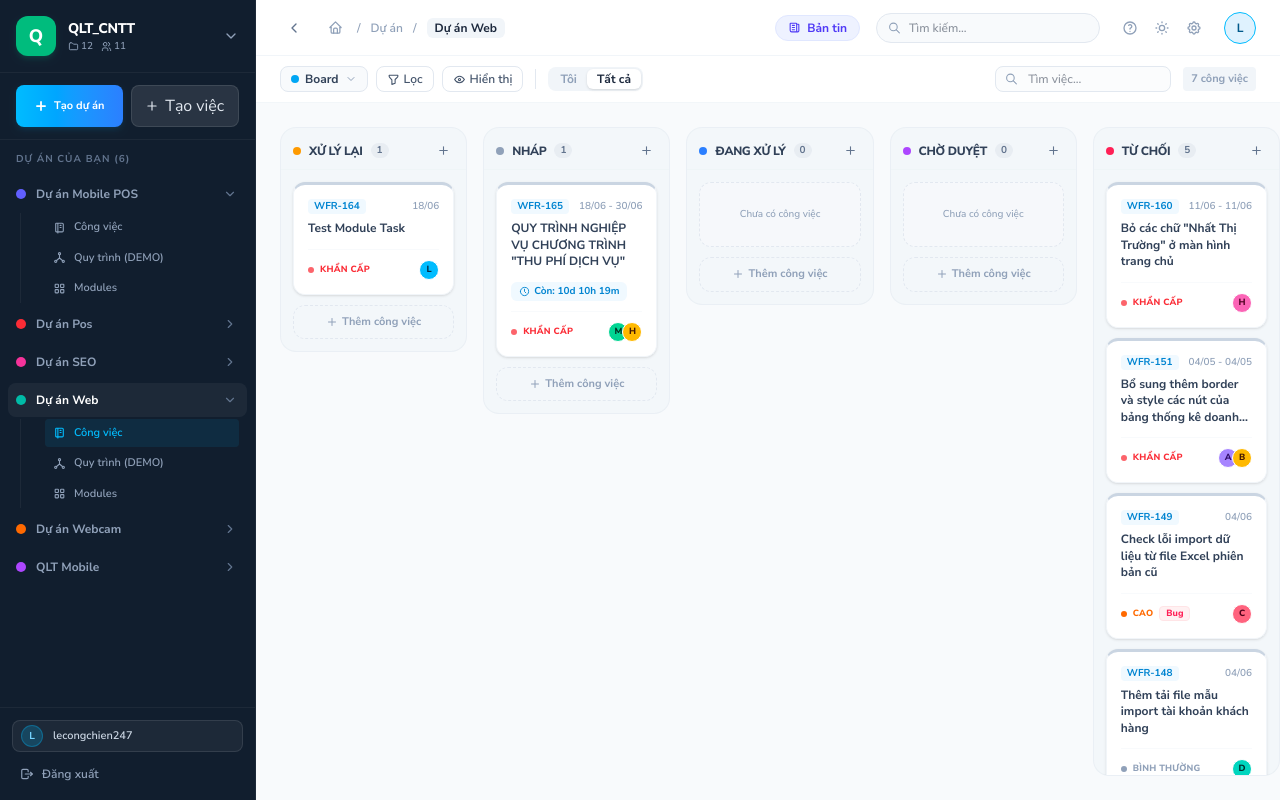
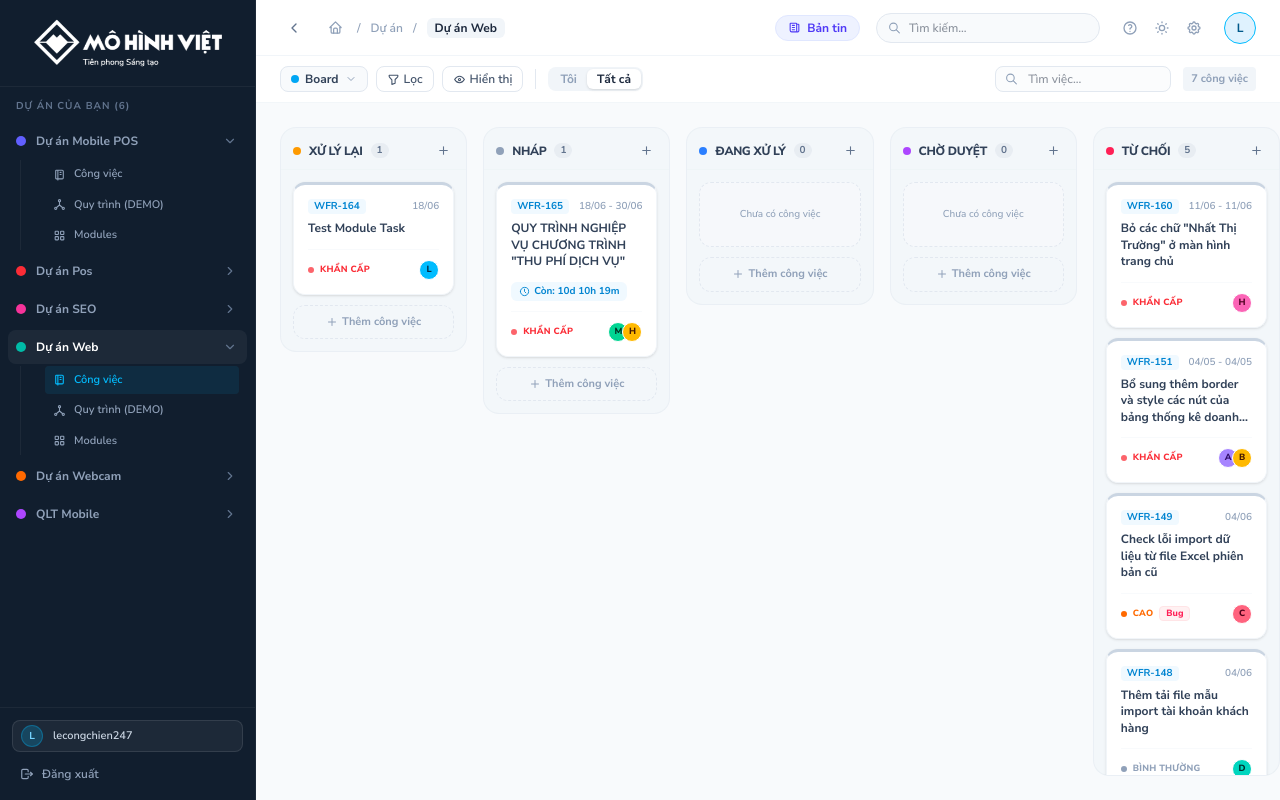
Before and after one commit to linh6666/Work-flow, a Next.js app: page /Administration in a window 1280 px wide. Built offline with nearby package versions, Linux system fonts and the light colour scheme.

Commit message:
1/7/25 lan2

```diff
--- a/components/Administration/index.tsx
+++ b/components/Administration/index.tsx
@@ -248,51 +248,23 @@ export default function Administration() {
       <aside className={`${isSidebarCollapsed ? 'w-16' : 'w-64'} bg-[#111e2e] text-slate-300 flex flex-col h-full shrink-0 border-r border-white/5 select-none z-20 transition-all duration-300`}>
 
         {/* Workspace Brand Dropdown */}
-        <div className={`p-4 border-b border-white/5 flex items-center ${isSidebarCollapsed ? 'justify-center' : 'justify-between'} hover:bg-white/5 transition-colors cursor-pointer`}>
-          <div className="flex items-center gap-3">
+        <div className={`px-0 py-2 border-b border-white/5 flex items-center ${isSidebarCollapsed ? 'justify-center' : 'justify-between'} hover:bg-white/5 transition-colors cursor-pointer`}>
+          {isSidebarCollapsed ? (
             <div className="w-10 h-10 rounded-xl bg-emerald-500 text-white font-extrabold flex items-center justify-center text-lg shadow-md shadow-emerald-500/15 shrink-0">
               Q
             </div>
-            {!isSidebarCollapsed && (
-              <div className="text-left">
-                <h2 className="font-extrabold text-sm text-white tracking-tight">QLT_CNTT</h2>
-                <div className="flex items-center gap-2 text-[10px] text-slate-400 font-medium">
-                  <span className="flex items-center gap-0.5">
-                    <IconFolder size={11} /> 12
-                  </span>
-                  <span className="flex items-center gap-0.5">
-                    <IconUsers size={11} /> 11
-                  </span>
-                </div>
-              </div>
-            )}
-          </div>
-          {!isSidebarCollapsed && <IconChevronDown size={16} className="text-slate-400" />}
+          ) : (
+            <Image
+              src="/logo/logo1.png"
+              alt="Logo WorkFlow"
+              width={560}
+              height={140}
+              className="h-[240px] w-full object-contain -my-[85px] scale-115"
+              priority
+            />
+          )}
         </div>
 
-        {/* Create Buttons & Quick Search Row */}
-        <div className={`px-4 py-3 flex ${isSidebarCollapsed ? 'flex-col gap-3 items-center' : 'gap-2'} border-b border-white/5`}>
-          <button
-            onClick={() => setIsProjectModalOpen(true)}
-            className={`flex items-center justify-center gap-1.5 py-2 ${isSidebarCollapsed ? 'w-8 h-8 rounded-full px-0' : 'flex-1 px-3 rounded-lg'} bg-gradient-to-r from-sky-400 to-blue-500 text-white text-[11px] font-bold shadow-md shadow-sky-500/10 hover:opacity-95 active:scale-95 transition-all cursor-pointer`}
-            title="Tạo dự án"
-          >
-            <IconPlus size={14} stroke={3} />
-            {!isSidebarCollapsed && "Tạo dự án"}
-          </button>
-
-          <button
-            onClick={() => {
-              setSelectedColumnForNewTask('reprocess');
-              setIsTaskModalOpen(true);
-            }}
-            className={`flex items-center justify-center gap-1.5 py-2 ${isSidebarCollapsed ? 'w-8 h-8 rounded-full px-0' : 'flex-1 px-3 rounded-lg'} bg-white/10 hover:bg-white/15 text-slate-200 border border-white/10 active:scale-95 transition-all cursor-pointer`}
-            title="Tạo việc"
-          >
-            <IconPlus size={14} />
-            {!isSidebarCollapsed && "Tạo việc"}
-          </button>
-        </div>
 
         {/* Projects Navigation List */}
         <div className="flex-1 overflow-y-auto px-2 py-3 space-y-1 scrollbar-thin scrollbar-thumb-white/10">
```
